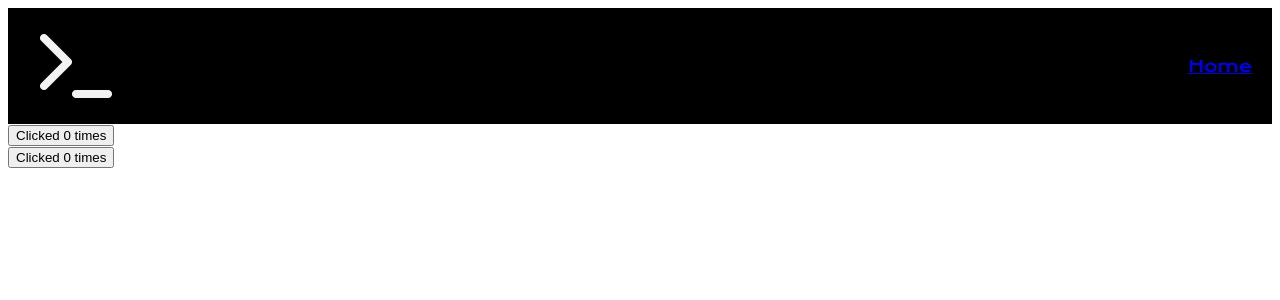
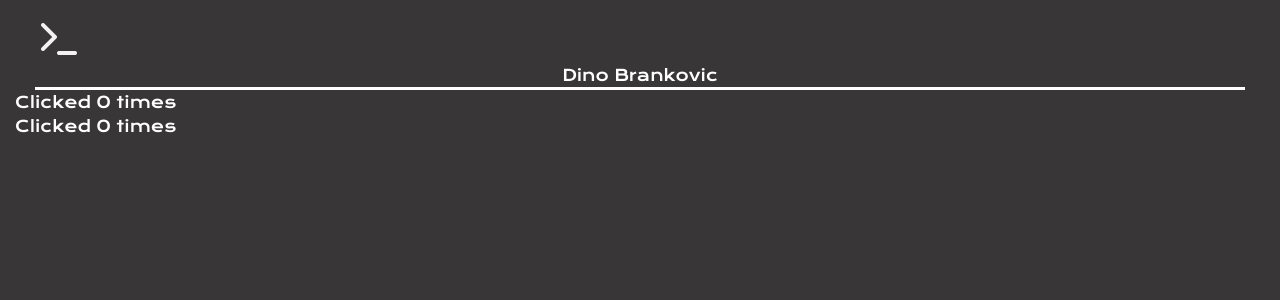
Before and after one commit to D1noD3v/portfolio, a Next.js app: page / in a window 1280 px wide. Shown: the top 300 px of the page. Built offline with nearby package versions, Linux system fonts and the light colour scheme.

Commit message:
add footer with name

```diff
--- a/pages/index.jsx
+++ b/pages/index.jsx
@@ -6,21 +6,26 @@ import Link from 'next/link';
 
 
 
-
+// * Header för toppen av websidan
 function Header() {
     return (
-    <header className="header">
-        <Image src={logo} alt="Terminal logo" className="logo" />
-        <nav>
-            <ul>
-                <Link href={"/"}>Home</Link>
-            </ul>
-        </nav>
+    <header className="header ">
+        <Image src={logo} alt="Terminal logo" className="logo" width={48} height={48}/>
+        <div className='name-container'>
+          <span>Dino Brankovic</span>
+        </div>
+        <div style={{
+          background: 'white',
+          height: 3,
+        }}></div>
     </header>
     );
 }
 
 
+
+
+// * main funktionen för websidan
 export default function MyApp() {
     const [count, setCount] = useState(0)
 
--- a/public/style.css
+++ b/public/style.css
@@ -1,14 +1,24 @@
 @import url('https://fonts.googleapis.com/css2?family=Krona+One&display=swap');
+@tailwind base;
+@tailwind components;
+@tailwind utilities;
+
 
 body {
     font-family: 'Krona One';
+    background-color: #383636;
+    color: #ffffff;
+    padding: 15px;
 }
 
 .header {
-    background-color: #000000;
-    padding: 10px 20px;
+    padding: 0 20px;
     color: white;
-    display: flex;
     justify-content: space-between;
     align-items: center;
-  }
+}
+
+.name-container {
+    flex: 1;
+    text-align: center;
+}
```
